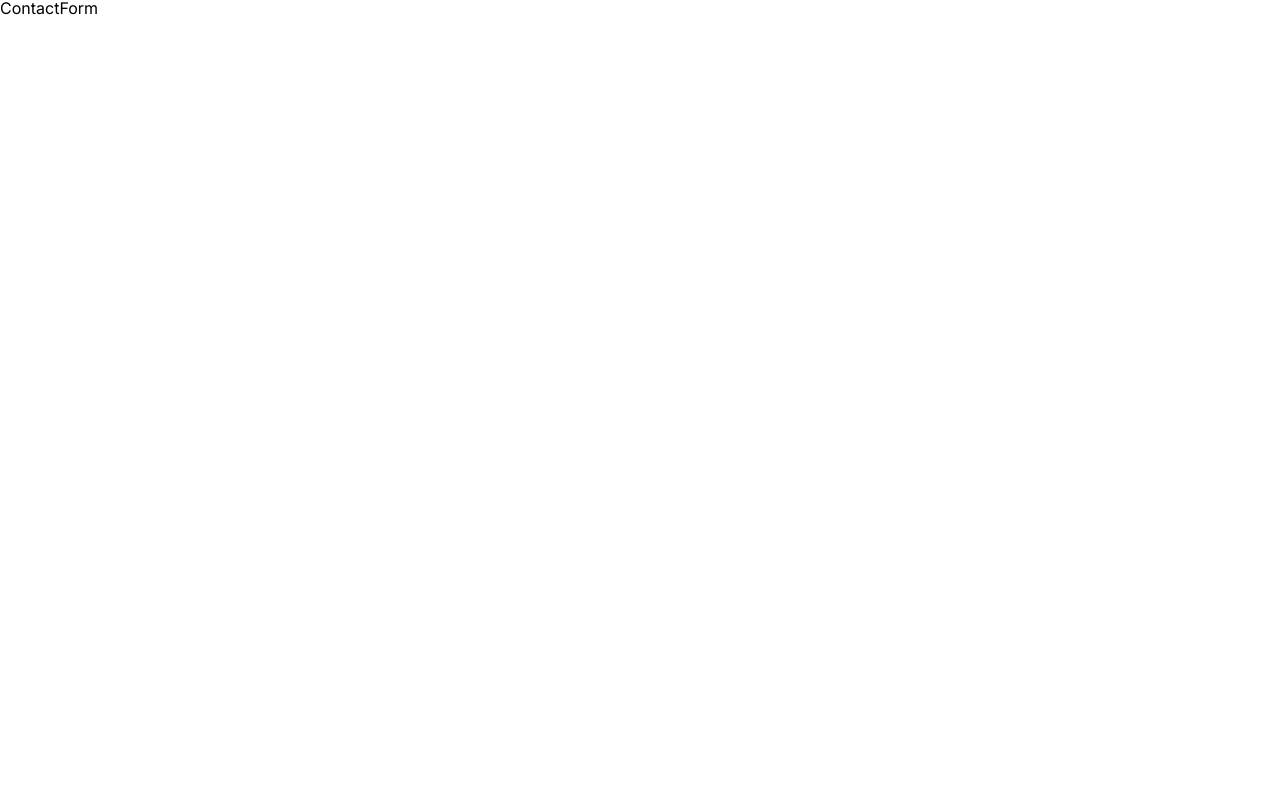
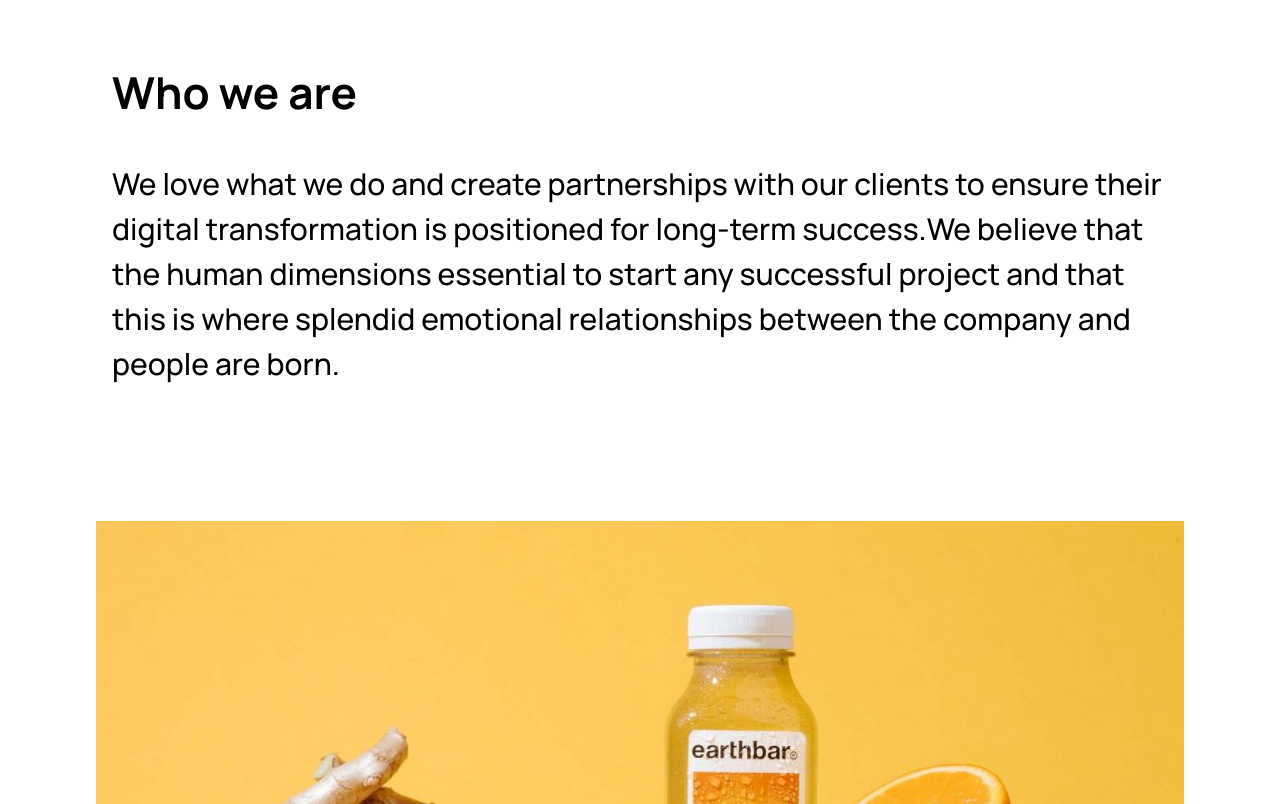
Before and after one commit to VeyselGaziDuran/piton-tech-case, a Next.js app: page / in a window 1280 px wide. Shown: the part 876-1680 px from the top of the page. Before the commit the page ends 896 px from the top, so only its background shows below. Built offline with nearby package versions, Linux system fonts and the light colour scheme.

Commit message:
feat: Into component completed

```diff
--- a/src/components/Into.tsx
+++ b/src/components/Into.tsx
@@ -1,6 +1,30 @@
+import Image from "next/image";
+
 const Into = () => {
   return (
-    <div>Into</div>
-  )
-}
-export default Into
+    <div className="pt-[45px] lg:pt-[135px]">
+      <div className="px-28">
+        <h1 className="font-manrope font-semibold lg:font-bold text-44">
+          Who we are
+        </h1>
+        <p className="font-manrope font-regular lg:font-medium text-24 lg:text-30 pt-[12px] lg:pt-[36px] ">
+          We love what we do and create partnerships with our clients to ensure
+          their digital transformation is positioned for long-term success.We
+          believe that the human dimensions essential to start any successful
+          project and that this is where splendid emotional relationships
+          between the company and people are born.
+        </p>
+      </div>
+
+      <Image
+        className="pt-[45px] lg:pt-[135px] px-24 "
+        src="/images/MidImage.png"
+        alt="#"
+        objectFit="cover"
+        width={1528}
+        height={629}
+      />
+    </div>
+  );
+};
+export default Into;
```
